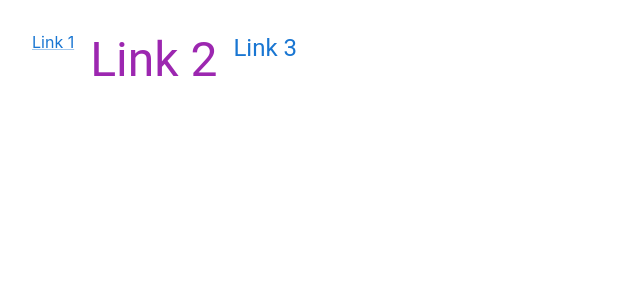
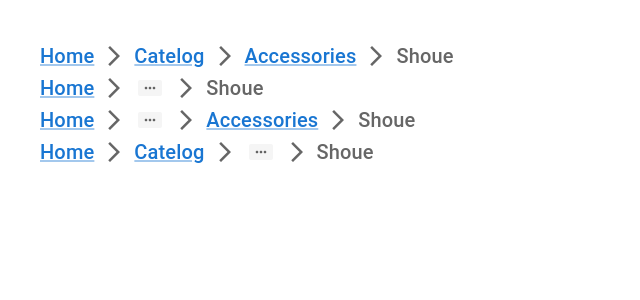
Before and after one commit to nuwan199044/react-material, a React (Create React App) app: page / in a window 1280 px wide. Shown: the top 300 px of the page, without its empty margins (0-640 px from the left). Built offline with nearby package versions, Linux system fonts and the light colour scheme.

Commit message:
Usage of Breadcrumbs

```diff
--- a/src/App.tsx
+++ b/src/App.tsx
@@ -1,5 +1,6 @@
 import './App.css';
-import { MuiLink } from './components/MuiLink';
+import { MuiBreadcrumbs } from './components/MuiBreadcrumbs';
+// import { MuiLink } from './components/MuiLink';
 // import { MuiMenu } from './components/MuiMenu';
 // import { MuiNavbar } from './components/MuiNavbar';
 // import { MuiAccordion } from './components/MuiAccordion';
@@ -40,7 +41,8 @@ function App() {
       {/* <MuiAccordion /> */}
       {/* <MuiNavbar /> */}
       {/* <MuiMenu /> */}
-      <MuiLink />
+      {/* <MuiLink /> */}
+      <MuiBreadcrumbs />
     </div>
   );
 }
--- /dev/null
+++ b/src/components/MuiBreadcrumbs.tsx
@@ -0,0 +1,33 @@
+import { Box, Link, Breadcrumbs, Typography} from '@mui/material';
+import ArrowForwardIosIcon from '@mui/icons-material/ArrowForwardIos';
+
+export const MuiBreadcrumbs = () => {
+  return (
+    <Box width={500} m={5}>
+        <Breadcrumbs separator={<ArrowForwardIosIcon />}>
+            <Link href='#' variant='h6'>Home</Link>
+            <Link href='#' variant='h6'>Catelog</Link>
+            <Link href='#' variant='h6'>Accessories</Link>
+            <Typography variant='h6'>Shoue</Typography>
+        </Breadcrumbs>
+        <Breadcrumbs separator={<ArrowForwardIosIcon />} maxItems={2}>
+            <Link href='#' variant='h6'>Home</Link>
+            <Link href='#' variant='h6'>Catelog</Link>
+            <Link href='#' variant='h6'>Accessories</Link>
+            <Typography variant='h6'>Shoue</Typography>
+        </Breadcrumbs>
+        <Breadcrumbs separator={<ArrowForwardIosIcon />} maxItems={3} itemsAfterCollapse={2}>
+            <Link href='#' variant='h6'>Home</Link>
+            <Link href='#' variant='h6'>Catelog</Link>
+            <Link href='#' variant='h6'>Accessories</Link>
+            <Typography variant='h6'>Shoue</Typography>
+        </Breadcrumbs>
+        <Breadcrumbs separator={<ArrowForwardIosIcon />} maxItems={3} itemsBeforeCollapse={2}>
+            <Link href='#' variant='h6'>Home</Link>
+            <Link href='#' variant='h6'>Catelog</Link>
+            <Link href='#' variant='h6'>Accessories</Link>
+            <Typography variant='h6'>Shoue</Typography>
+        </Breadcrumbs>
+    </Box>
+  )
+}
```
